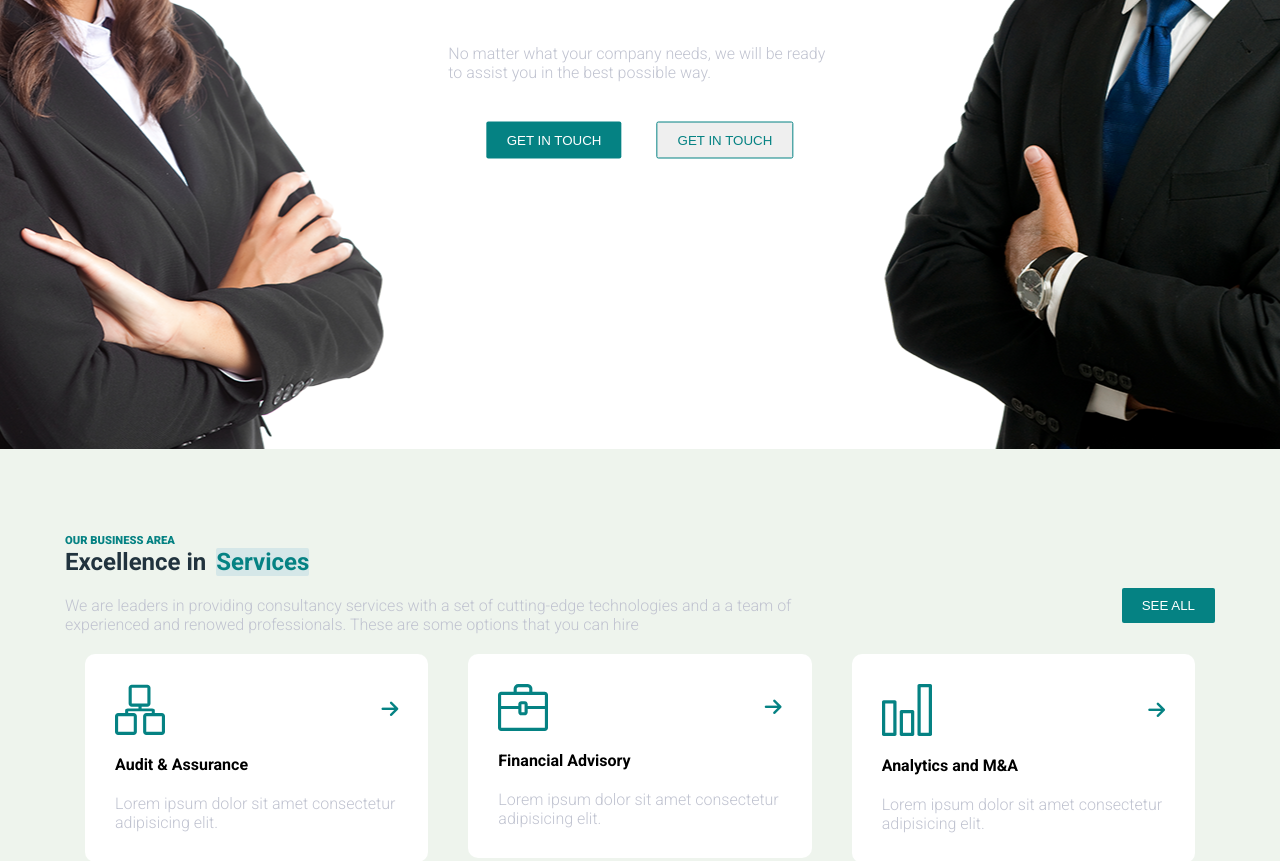
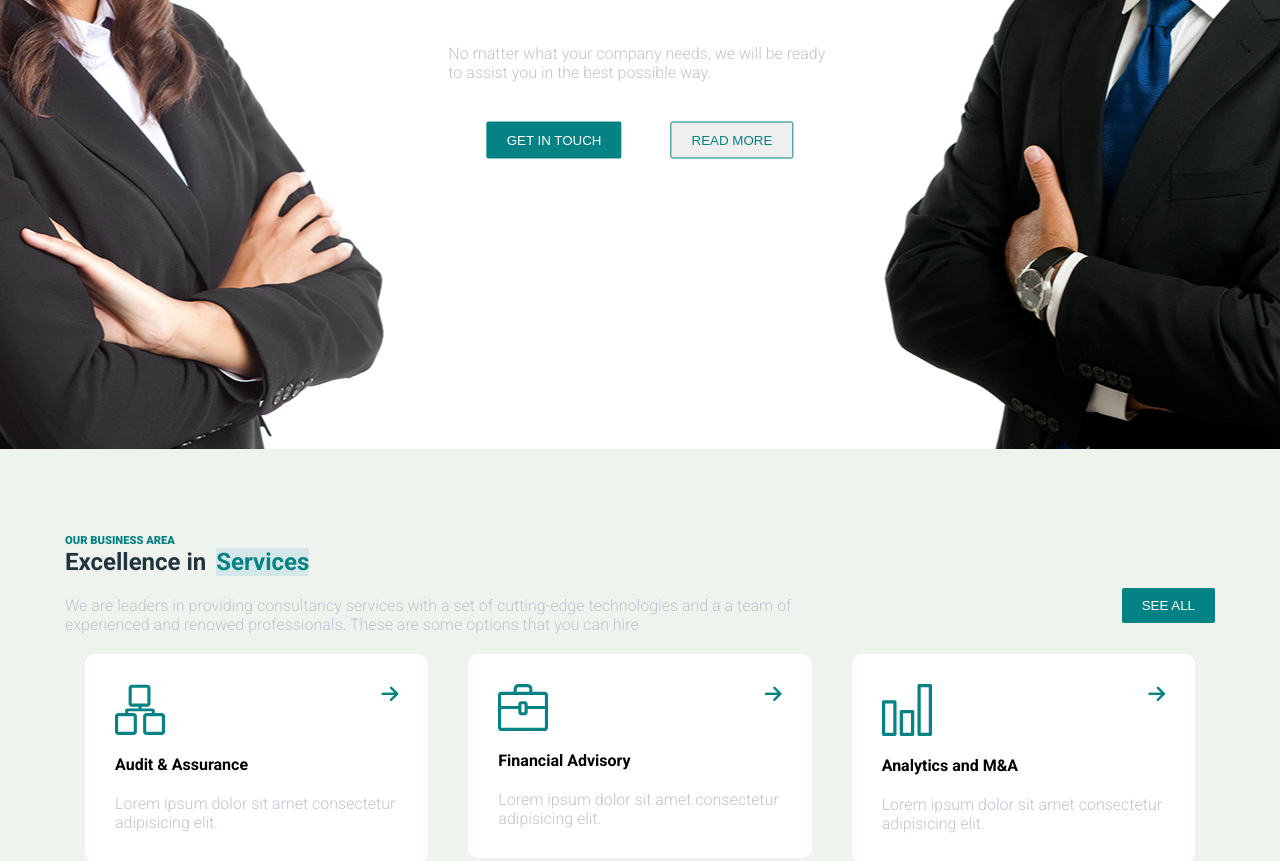
Before and after one commit to 32Fire32/proj-html-vuejs, a Vue app: page / in a window 1280 px wide. Shown: the part 440-1301 px from the top of the page. Built offline with nearby package versions, Linux system fonts and the light colour scheme.

Commit message:
effetti hover bottoni

```diff
--- a/src/components/AppHeader.vue
+++ b/src/components/AppHeader.vue
@@ -71,7 +71,7 @@ export default {
           </p>
           <div class="buttons">
             <button class="btn">GET IN TOUCH</button>
-            <button class="btn-light">GET IN TOUCH</button>
+            <button class="btn-light">READ MORE</button>
           </div>
         </div>
       </div>
@@ -155,6 +155,14 @@ header {
         margin-top: var(--margin-top);
         display: flex;
         justify-content: space-between;
+        .btn-light:hover {
+          background-color: var(--primary-color);
+          color: #fff;
+          border: 1px solid #fff;
+          padding: 10px 20px;
+          border-radius: 2px;
+          cursor: pointer;
+        }
       }
     }
   }
--- a/src/components/sections/Section1Cards/AppCards1.vue
+++ b/src/components/sections/Section1Cards/AppCards1.vue
@@ -12,7 +12,9 @@ export default {
   <div class="card">
     <div class="top">
       <img :src="`src/assets/svg-${img}.svg`" :alt="title" />
-      <button><i class="fa-sharp fa-solid fa-arrow-right"></i></button>
+      <div class="btncard">
+        <button><i class="fa-sharp fa-solid fa-arrow-right"></i></button>
+      </div>
     </div>
     <div class="bottom">
       <h4>{{ title }}</h4>
@@ -31,17 +33,25 @@ export default {
   .top {
     display: flex;
     justify-content: space-between;
-    color: var(--primary-color);
+    .btncard {
+      text-align: center;
+      line-height: 1px;
+      button {
+        border: none;
+        color: var(--primary-color);
+        background-color: transparent;
+        .fa-arrow-right:hover {
+          background-color: #d5e7e8;
+          border-radius: 100%;
+          cursor: pointer;
+        }
+      }
+    }
     img {
       width: 50px;
     }
     .fa-arrow-right {
       font-size: 1.2rem;
-    }
-    button {
-      background-color: transparent;
-      border: none;
-      color: var(--primary-color);
     }
   }
   .bottom h4 {
--- a/src/style/partials/buttons.scss
+++ b/src/style/partials/buttons.scss
@@ -5,6 +5,7 @@
   border: none;
   padding: 10px 20px;
   border-radius: 2px;
+  cursor: pointer;
 }
 
 .btn-light {
```
